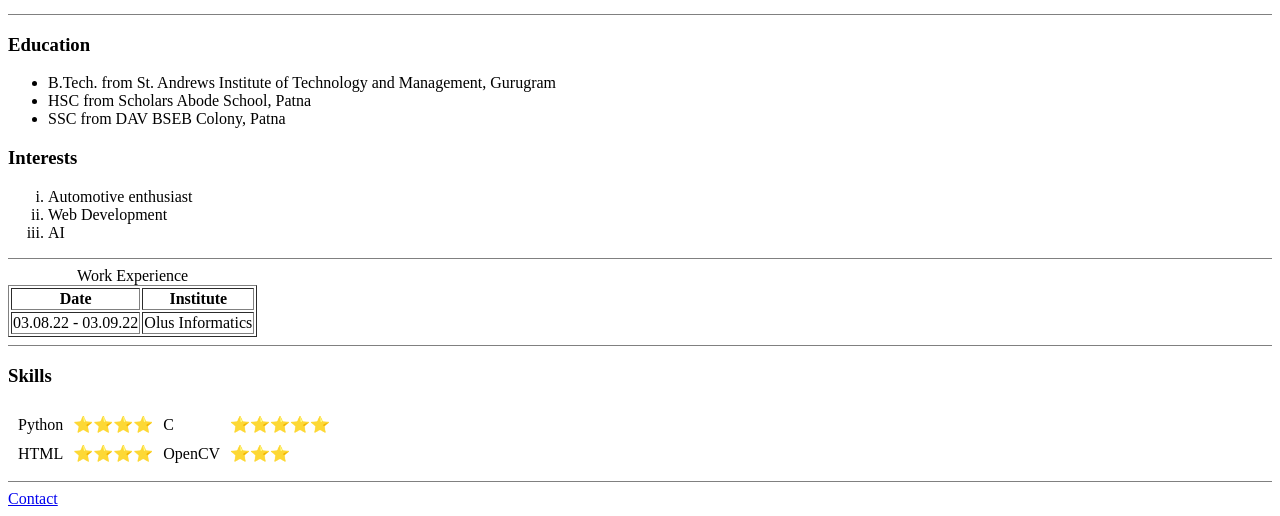
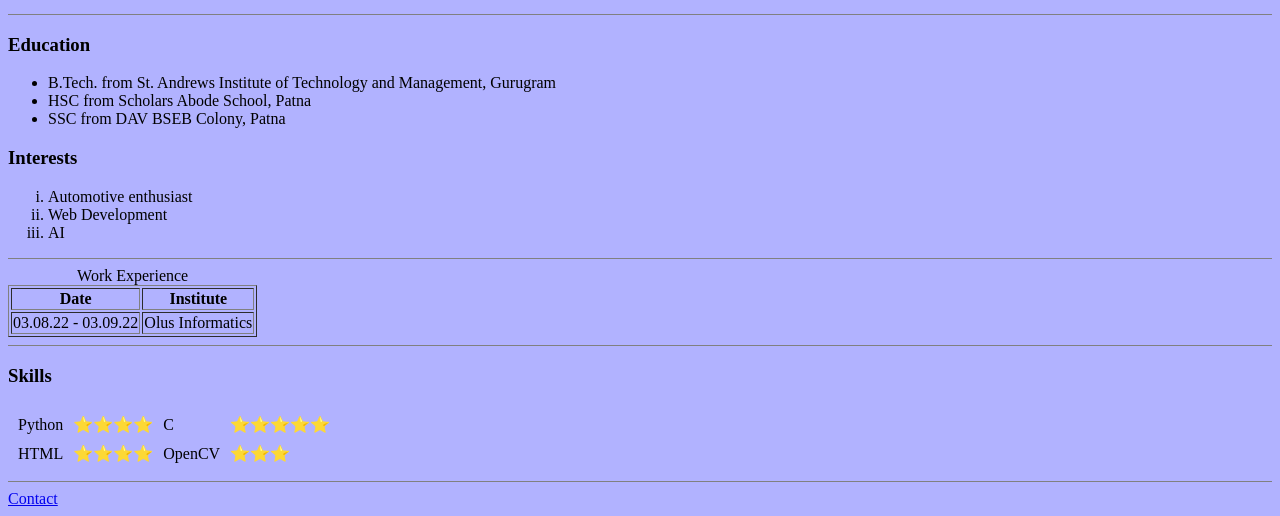
Before and after one commit to PraphulSeth/DAY1-HTML, a plain HTML site: page index.html in a window 1280 px wide. Shown: the part 348-864 px from the top of the page. Drawn offline with Linux system fonts and the light colour scheme.

Commit message:
Update index.html

```diff
--- a/index.html
+++ b/index.html
@@ -7,7 +7,7 @@
     <title>💜 Praphul's First Website</title>
     <!-- heart in the title is from https://unicode-table.com/en/ -->
 </head>
-<body>
+<body style="background-color: #B1B2FF;">
     <table cellspacing="20" cellpadding="">
         <tr>
             <td> <a href="https://github.com/PraphulSeth"><img src="https://avatars.githubusercontent.com/u/68534501?v=4" alt="Praphul's Image"></a></td>
```
